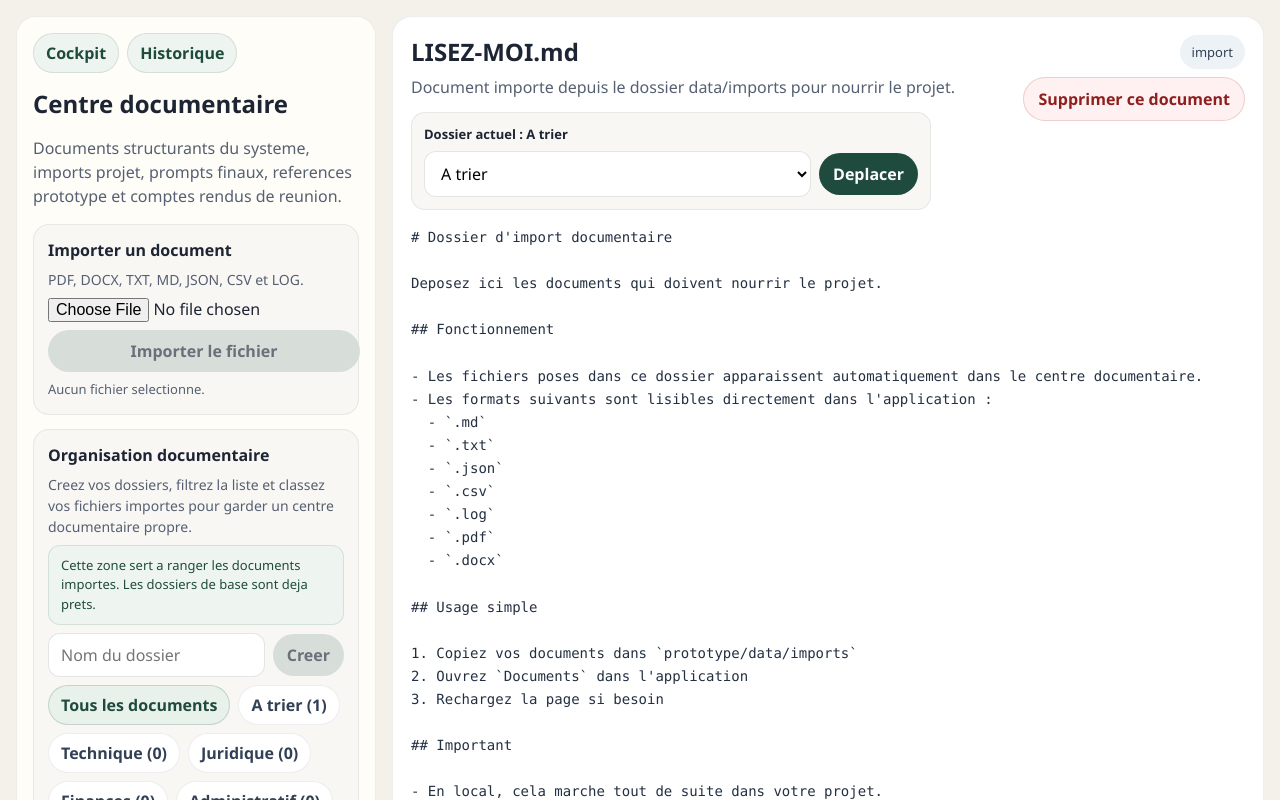
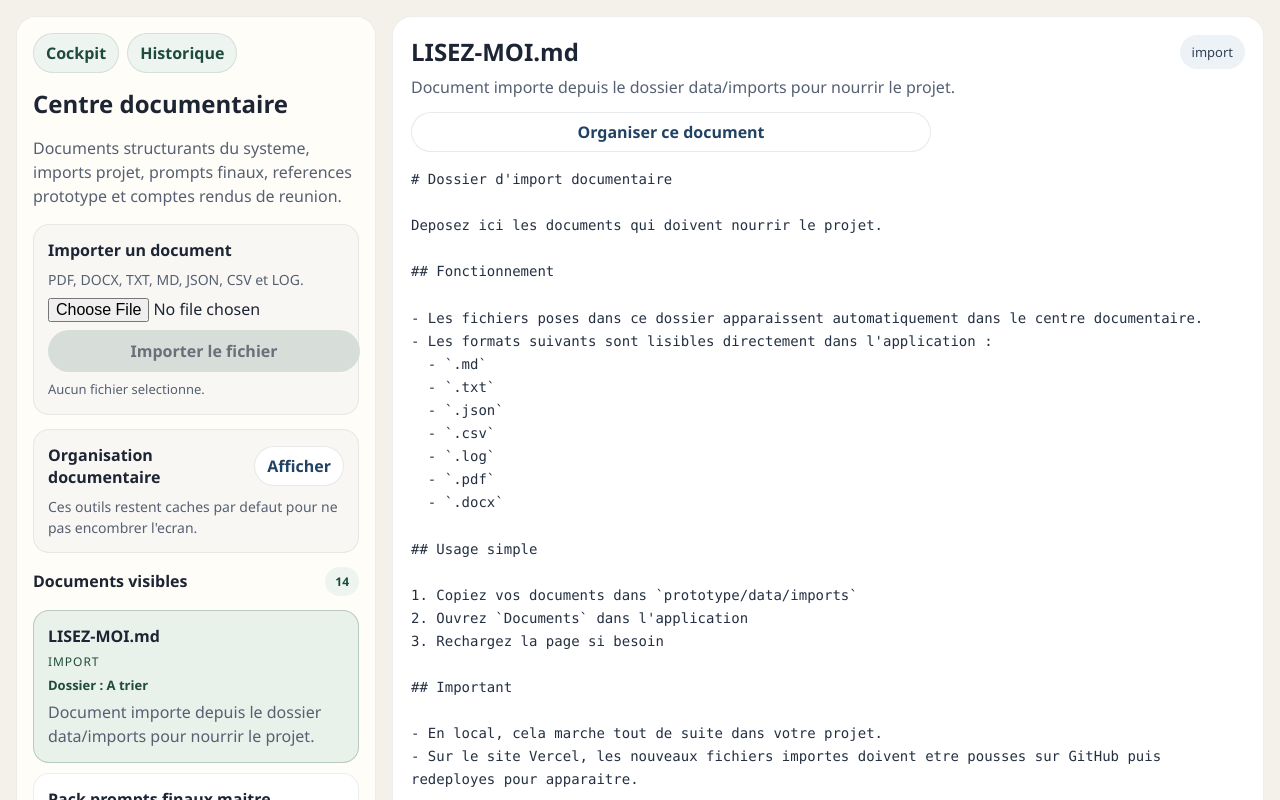
Before and after one commit to nonomanu31-cmd/villa-aldebaran-prototype, a Next.js app: page /documents in a window 1280 px wide. Shown: the top 800 px of the page. Built offline with nearby package versions, Linux system fonts and the light colour scheme.

Commit message:
Make document organization controls discreet

```diff
--- a/components/DocumentLibrary.tsx
+++ b/components/DocumentLibrary.tsx
@@ -22,6 +22,8 @@ export function DocumentLibrary() {
   const [targetFolderId, setTargetFolderId] = useState("");
   const [selectedFolderFilter, setSelectedFolderFilter] = useState("all");
   const [isMoving, setIsMoving] = useState(false);
+  const [showLibraryOrganisation, setShowLibraryOrganisation] = useState(false);
+  const [showDocumentOrganisation, setShowDocumentOrganisation] = useState(false);
 
   useEffect(() => {
     async function loadDocuments() {
@@ -265,6 +267,7 @@ export function DocumentLibrary() {
     if (filteredDocuments.length === 0) {
       setSelectedDocument(null);
       setTargetFolderId("");
+      setShowDocumentOrganisation(false);
       return;
     }
 
@@ -316,12 +319,23 @@ export function DocumentLibrary() {
           </p>
         </div>
         <div style={styles.uploadCard}>
+          <div style={styles.collapsibleHeader}>
             <strong style={styles.uploadTitle}>Organisation documentaire</strong>
+            <button
+              type="button"
+              onClick={() => setShowLibraryOrganisation((current) => !current)}
+              style={styles.secondaryButton}
+            >
+              {showLibraryOrganisation ? "Masquer" : "Afficher"}
+            </button>
+          </div>
           <p style={styles.uploadText}>
-            Creez vos dossiers, filtrez la liste et classez vos fichiers importes pour garder un centre documentaire propre.
+            Ces outils restent caches par defaut pour ne pas encombrer l'ecran.
           </p>
+          {showLibraryOrganisation ? (
+            <>
               <div style={styles.organisationHint}>
-            Cette zone sert a ranger les documents importes. Les dossiers de base sont deja prets.
+                Cette zone sert a ranger les documents importes et les reunions. Les dossiers de base sont deja prets.
               </div>
               <div style={styles.folderCreateRow}>
                 <input
@@ -369,6 +383,8 @@ export function DocumentLibrary() {
                   </button>
                 ))}
               </div>
+            </>
+          ) : null}
         </div>
         <div style={styles.listHeader}>
           <strong style={styles.listHeaderTitle}>
@@ -418,6 +434,14 @@ export function DocumentLibrary() {
                 <p style={styles.viewerMeta}>{selectedDocument.description}</p>
                 {selectedDocument.movable ? (
                   <div style={styles.inlineMoveSection}>
+                    <button
+                      type="button"
+                      onClick={() => setShowDocumentOrganisation((current) => !current)}
+                      style={styles.secondaryButton}
+                    >
+                      {showDocumentOrganisation ? "Masquer l'organisation" : "Organiser ce document"}
+                    </button>
+                    {showDocumentOrganisation ? (
                       <div style={styles.moveCard}>
                         <strong style={styles.moveTitle}>
                           Dossier actuel : {selectedDocument.folderLabel || "A trier"}
@@ -447,16 +471,6 @@ export function DocumentLibrary() {
                             {isMoving ? "Deplacement..." : "Deplacer"}
                           </button>
                         </div>
-                    </div>
-                  </div>
-                ) : null}
-              </div>
-              <div style={styles.viewerHeaderActions}>
-                <span style={styles.badge}>
-                  {loadingId === selectedDocument.id ? "Chargement..." : selectedDocument.category}
-                </span>
-                {selectedDocument.movable ? (
-                  <>
                         {selectedDocument.category === "import" ? (
                           <button
                             type="button"
@@ -467,8 +481,15 @@ export function DocumentLibrary() {
                             {isDeleting ? "Suppression..." : "Supprimer ce document"}
                           </button>
                         ) : null}
-                      </>
+                      </div>
                     ) : null}
+                  </div>
+                ) : null}
+              </div>
+              <div style={styles.viewerHeaderActions}>
+                <span style={styles.badge}>
+                  {loadingId === selectedDocument.id ? "Chargement..." : selectedDocument.category}
+                </span>
               </div>
             </div>
             <pre style={styles.content}>{selectedDocument.content}</pre>
@@ -552,6 +573,12 @@ const styles: Record<string, React.CSSProperties> = {
     display: "grid",
     gap: 8,
   },
+  collapsibleHeader: {
+    display: "flex",
+    justifyContent: "space-between",
+    alignItems: "center",
+    gap: 10,
+  },
   uploadTitle: {
     color: "#1d2433",
   },
@@ -580,6 +607,15 @@ const styles: Record<string, React.CSSProperties> = {
     background: "#d7ddd8",
     color: "#6a6f79",
     cursor: "not-allowed",
+    fontWeight: 700,
+  },
+  secondaryButton: {
+    border: "1px solid rgba(31,40,55,0.1)",
+    borderRadius: 999,
+    padding: "8px 12px",
+    background: "#fff",
+    color: "#214263",
+    cursor: "pointer",
     fontWeight: 700,
   },
   uploadStatus: {
@@ -685,7 +721,7 @@ const styles: Record<string, React.CSSProperties> = {
     display: "grid",
     gap: 8,
     justifyItems: "end",
-    minWidth: 260,
+    minWidth: 120,
   },
   viewerTitle: {
     margin: 0,
@@ -698,6 +734,8 @@ const styles: Record<string, React.CSSProperties> = {
   inlineMoveSection: {
     marginTop: 14,
     maxWidth: 520,
+    display: "grid",
+    gap: 10,
   },
   badge: {
     borderRadius: 999,
```
Lines whose indentation alone changed are shown as unchanged.
